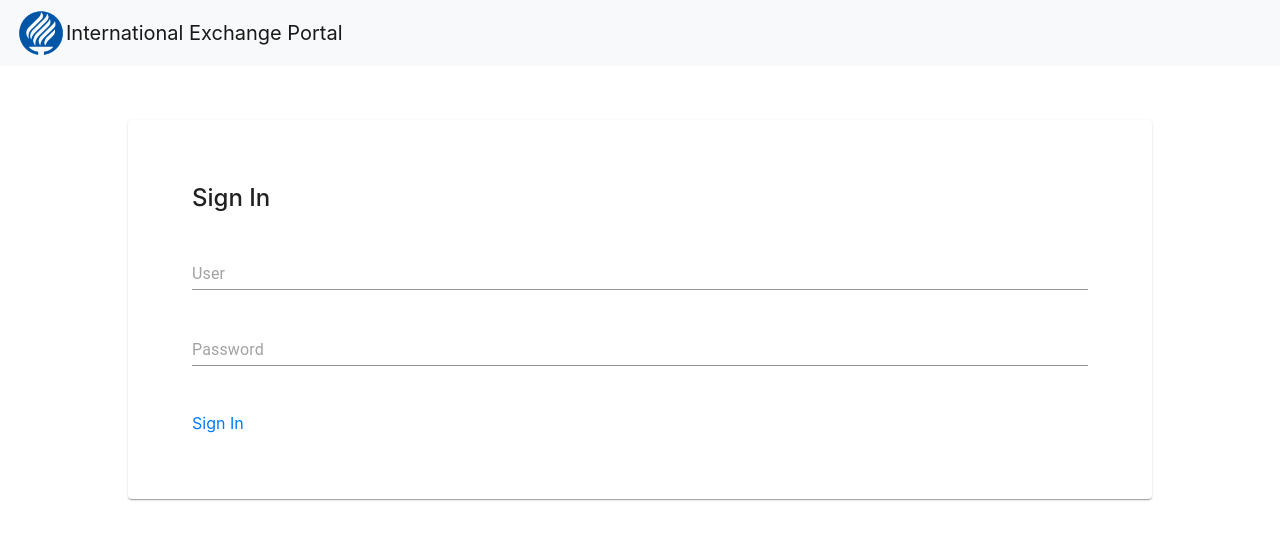
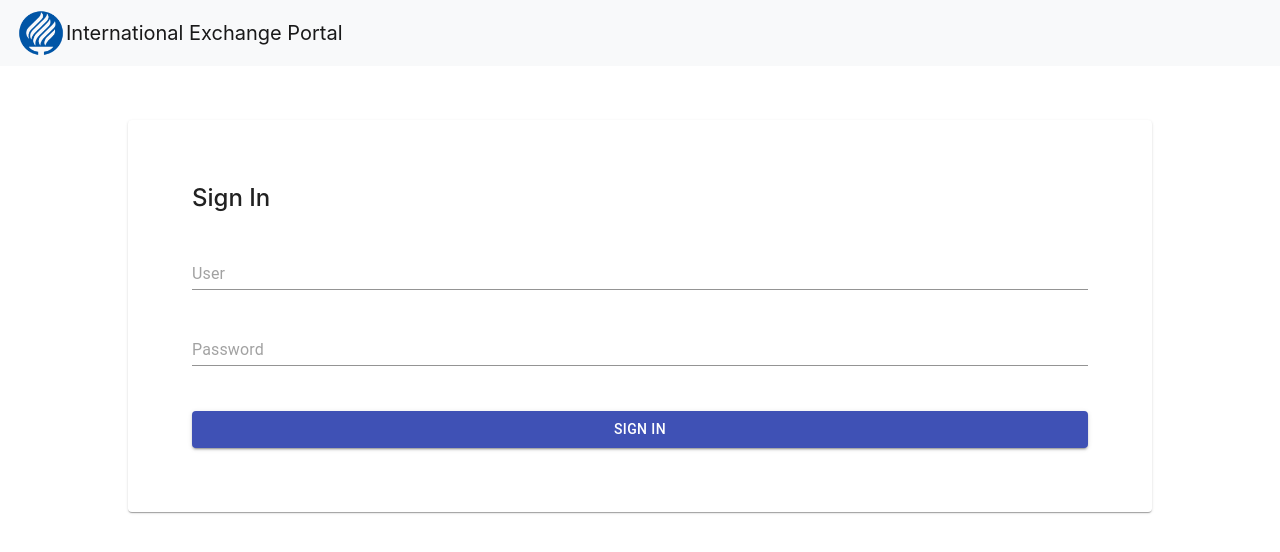
Before and after one commit to RodrigoGM97/All-Mighty-Quality, a React (Create React App) app in the folder proyecto-calidad/: page / in a window 1280 px wide. Shown: the top 552 px of the page. Built offline with nearby package versions, Linux system fonts and the light colour scheme.

Commit message:
Added little functionality to login

```diff
--- a/proyecto-calidad/src/Login/Login.js
+++ b/proyecto-calidad/src/Login/Login.js
@@ -2,6 +2,7 @@ import React from 'react';
 import NavBar from './Nav-bar';
 import Paper from '@material-ui/core/Paper';
 import Input from '@material-ui/core/Input';
+import Button from '@material-ui/core/Button';
 import { connect } from 'react-redux';
 import { Link, Redirect } from 'react-router-dom';
 import axios from 'axios';
@@ -25,14 +26,24 @@ class Login extends React.Component {
   constructor(props){
     super(props);
   }
+
+  state = {
+    student: false,
+    professor: false,
+  }
+
   verifyLogin(user, pass) {
-    axios.get("http://localhost:5000/login?user="+user+"&pass="+pass).then(response => console.log(response));
-    return <Redirect to="/" />;
-
+    axios.get("http://localhost:5000/login?user="+user+"&pass="+pass).then(response => {
+      if(response.data === "Teacher")
+        this.professor = true;
+      if(response.data === "Student")
+        this.student = true;
+    });
+    if(this.professor || this.student)
+      this.props.history.push('/Home');
   }
 
   render () {
-
     return (
       <div className="Login">
         <NavBar></NavBar>
@@ -41,8 +52,7 @@ class Login extends React.Component {
           <div style={{display: 'flex', flexDirection: 'column'}}>
               <Input style={formElement} id="user" placeholder="User"/>
               <Input type="password" style={formElement} id="pass" placeholder="Password"/>
-
-              <Link className="a" variant="contained" to="/Home" onClick={() => this.verifyLogin(document.getElementById("user").value, document.getElementById("pass").value)}>Sign In</Link>
+              <Button variant="contained" color="primary" onClick={() => this.verifyLogin(document.getElementById("user").value, document.getElementById("pass").value)}>Sign In</Button>
           </div>
         </Paper>
       </div>
```
